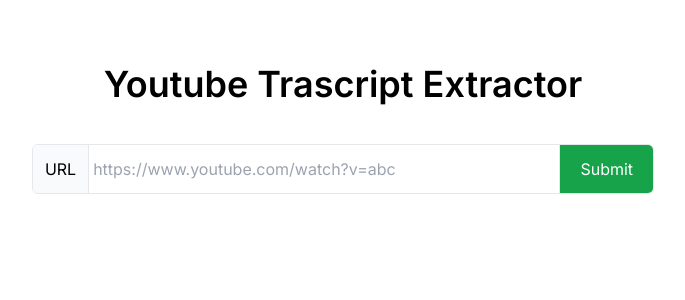
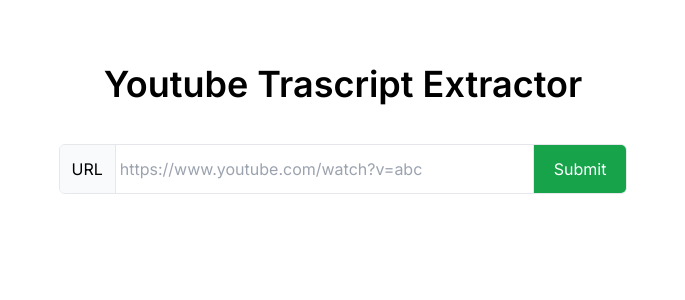
Before and after one commit to lamepic/youtube-transcript-extractor, a Next.js app: page / in a window 1280 px wide. Shown: the top 300 px of the page, without its empty margins (297-982 px from the left). Built offline with nearby package versions, Linux system fonts and the light colour scheme.

Commit message:
fix: layout width

```diff
--- a/app/page.tsx
+++ b/app/page.tsx
@@ -8,7 +8,7 @@
   const [url, setUrl] = useState("");
   const [loading, setLoading] = useState(false);
   const [error, setError] = useState<string | null>(null);
-  const [data, setData] = useState(null);
+  const [data, setData] = useState<string | null>(null);
 
   const handleSubmit = async (e: React.FormEvent) => {
     e.preventDefault();
@@ -20,18 +20,19 @@
     } catch (error: any) {
       const { message } = JSON.parse(error.message);
       setError(message);
+      setData(null);
     } finally {
       setLoading(false);
     }
   };
 
   return (
-    <main className="h-screen w-7/12 mx-auto flex flex-col items-center justify-center gap-10">
+    <main className="h-screen w-8/12 mx-auto flex flex-col items-center justify-center gap-10">
       <h1 className="mt-16 text-center text-4xl font-semibold">
         Youtube Trascript Extractor
       </h1>
 
-      <form className="w-10/12" onSubmit={handleSubmit}>
+      <form className="w-8/12" onSubmit={handleSubmit}>
         <div className="border flex items-center overflow-hidden rounded-md">
           <label htmlFor="url" className="p-3 bg-slate-50 border-r">
             URL
```
